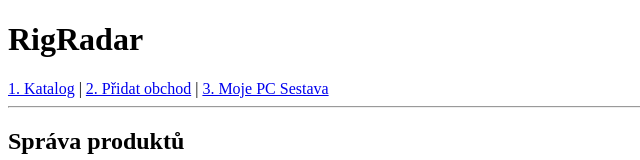
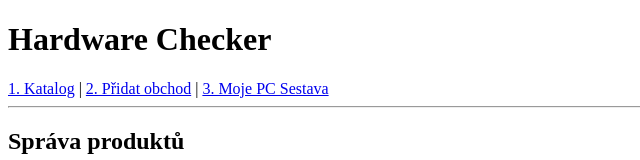
Before and after one commit to Jansyler/Realizace-backendu-JanHubal, a React (Vite) app: page / in a window 1280 px wide. Shown: the top 160 px of the page, without its empty margins (0-640 px from the left). Built offline with nearby package versions, Linux system fonts and the light colour scheme; no server answers.

Commit message:
refactor: rename project from RigRadar to Hardware Checker and update UI titles

```diff
--- a/index.html
+++ b/index.html
@@ -1,12 +1,15 @@
 <!DOCTYPE html>
 <html lang="cs">
+
 <head>
   <meta charset="UTF-8" />
   <meta name="viewport" content="width=device-width, initial-scale=1.0" />
-    <title>RigRadar - Evidence komponent</title>
+  <title>Hardware Checker</title>
 </head>
+
 <body>
   <div id="root"></div>
   <script type="module" src="/src/main.jsx"></script>
 </body>
+
 </html>
--- a/package.json
+++ b/package.json
@@ -1,5 +1,5 @@
 {
-  "name": "rigradar-backend",
+  "name": "hardware-checker",
   "version": "1.0.0",
   "description": "Backend pro sledovani cen komponent",
   "main": "server.js",
--- a/src/App.jsx
+++ b/src/App.jsx
@@ -8,7 +8,7 @@ export default function App() {
   return (
     <BrowserRouter>
       <div>
-        <h1>RigRadar</h1>
+        <h1>Hardware Checker</h1>
         <nav>
           <Link to="/">1. Katalog</Link> |{' '}
           <Link to="/shops">2. Přidat obchod</Link> |{' '}
```
Lines whose indentation alone changed are shown as unchanged.
